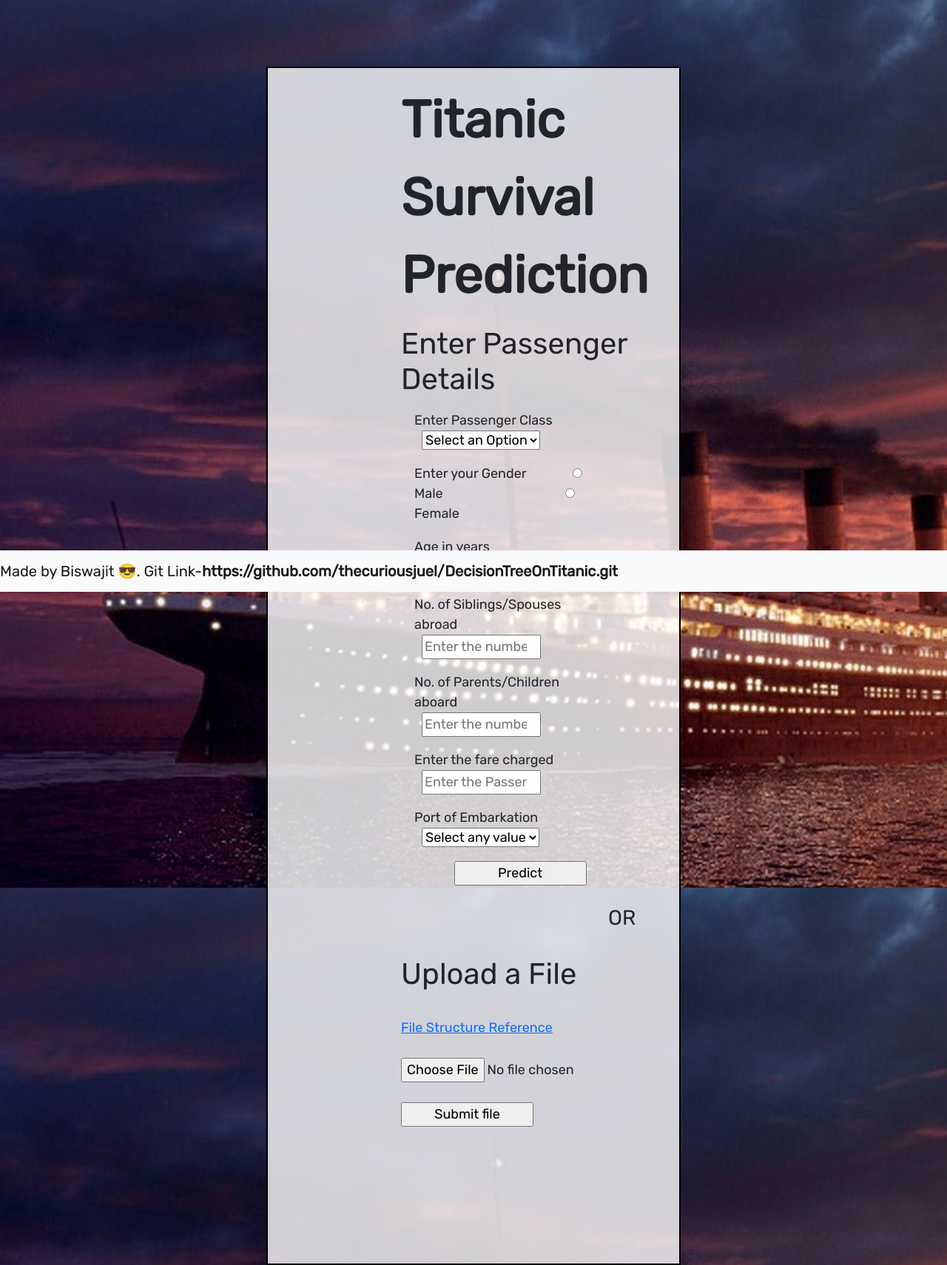
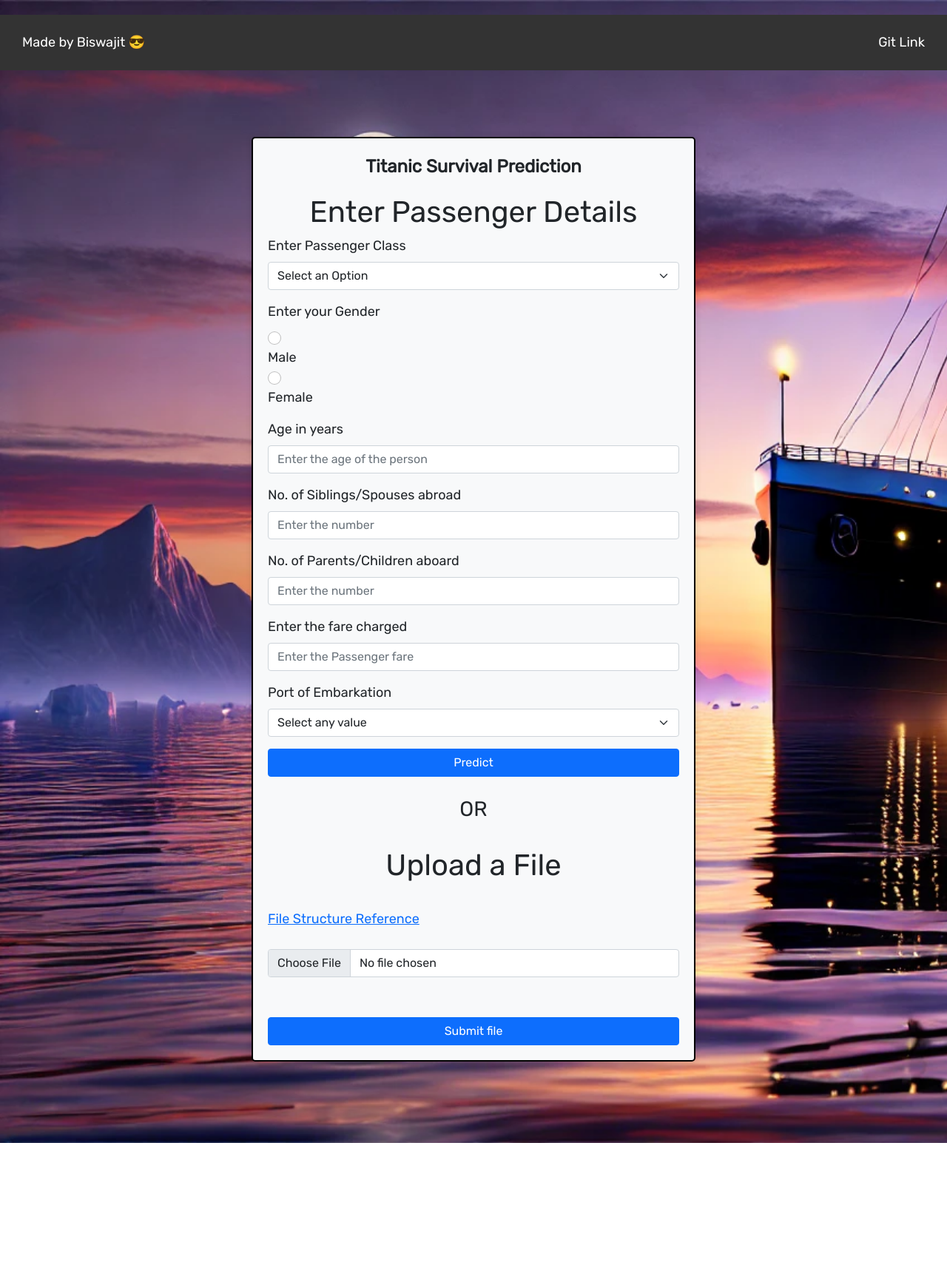
Before and after one commit to thecuriousjuel/DecisionTreeOnTitanic, a Flask app: page / in a window 1280 px wide. Shown: the whole page at 74% size. After the commit the page ends 1545 px from the top, so only its background shows below. Run offline with Flask 3, Linux system fonts and the light colour scheme.

Commit message:
Responsive design added

```diff
--- a/main.py
+++ b/main.py
@@ -2,18 +2,33 @@
 import joblib
 import pandas as pd
 
-
+# Initialize Flask app
 app = Flask(__name__)
+# Set maximum content length for file uploads
 app.config['MAX_CONTENT_LENGTH'] = 10 * 1000 * 1000
-
 
 @app.route('/', methods=['GET'])
 def homepage():
+    """
+    Render the homepage.
+
+    Returns:
+        Rendered HTML template for the homepage.
+    """
     return render_template('index.html')
-
 
 @app.route('/predict_data', methods=['POST'])
 def predict_data():
+    """
+    Handle POST requests to predict survival based on form data.
+
+    Extracts data from the form, creates a DataFrame, preprocesses the data,
+    and makes a prediction using the pre-trained model.
+
+    Returns:
+        Rendered HTML template with the prediction result.
+    """
+    # Extract form data
     pclass = request.form['pclass']
     sex = request.form['sex']
     age = request.form['age']
@@ -22,39 +37,69 @@
     fare = request.form['fare']
     embarked = request.form['embarked']
 
+    # Create DataFrame from form data
     df = pd.DataFrame([[pclass, sex, age, sibsp, parch, fare, embarked]], columns=['Pclass', 'Sex', 'Age', 'SibSp', 'Parch', 'Fare', 'Embarked'])
 
+    # Preprocess data and make prediction
     output = preprocess_and_model(df)
 
+    # Render output template with prediction result
     return render_template('output.html', data=df.values, columns=df.columns, output=output)
-
 
 @app.route('/predict_file', methods=['POST'])
 def predict_file():
+    """
+    Handle POST requests to predict survival based on uploaded CSV file.
+
+    Reads the CSV file, preprocesses the data, and makes a prediction using the pre-trained model.
+
+    Returns:
+        Rendered HTML template with the prediction result.
+    """
+    # Get uploaded file
     file = request.files['file']
 
+    # Check if the file is a CSV
     if file.filename.rsplit('.')[-1] not in ['csv', 'CSV']:
         return render_template('index.html', output='Invalid file. Allowed files [CSV]')
 
+    # Read CSV file into DataFrame
     df = pd.read_csv(file)
+
+    # Preprocess data and make prediction
     output = preprocess_and_model(df)
 
+    # Render output template with prediction result
     return render_template('output.html', data=df.values, columns=df.columns, output=output)
 
+def preprocess_and_model(df):
+    """
+    Preprocess the input DataFrame and make a prediction using the pre-trained model.
 
-def preprocess_and_model(df):
+    Args:
+        df (pd.DataFrame): Input data.
+
+    Returns:
+        np.ndarray: Prediction result.
+    """
+    # Define feature names
     features_name = ['Pclass', 'Sex', 'Age', 'SibSp', 'Parch', 'Fare', 'Embarked']
 
+    # Select relevant features
     df = df[features_name].copy()
 
+    # Load pre-trained transformers and model
     full_transformer = joblib.load('model/full_transformer.pickle')
     tree_clf = joblib.load('model/tree_clf.pickle')
 
+    # Preprocess data
     prepared_data = full_transformer.transform(df)
+
+    # Make prediction
     prediction = tree_clf.predict(prepared_data)
 
     return prediction
 
-
 if __name__ == '__main__':
+    # Run Flask app in debug mode
     app.run(debug=True)
--- a/static/index_style.css
+++ b/static/index_style.css
@@ -1,47 +1,133 @@
-@import url('https://fonts.googleapis.com/css2?family=Rubik&display=swap');
+@import url("https://fonts.googleapis.com/css2?family=Rubik&display=swap");
 
-body{
-    font-family: 'Rubik', sans-serif;
-    font-size: large;
-    background-image: url('pic.jpg');
-    background-size: auto;
+body {
+  font-family: "Rubik", sans-serif;
+  font-size: large;
+  background-image: url("pic.png");
+  background-size: cover;
+  padding-top: 20px;
+  padding-bottom: 20px;
 }
 
-.form-data{
-    background-color: rgba(255, 255, 255, 0.801);
-    border: solid black 2px;
-    margin-left: 20em;
-    margin-right: 20em;
-    margin-top: 5em;
-    padding: 1em;
-    height: 90em;
-    padding-left: 10em;
+.form-data {
+  background-color: #f8f9fa;
+  padding: 20px;
+  border-radius: 5px;
+  box-shadow: 0 0 10px rgba(0, 0, 0, 0.1);
+  border: solid black 2px;
+  margin: 5em auto;
+  max-width: 600px;
 }
 
-label{
-    display: inline-block;
-    width: 200px;
+label {
+  display: inline-block;
+  width: 100%;
 }
 
-.input-field{
-    margin: 1em;
+.input-field {
+  margin: 1em 0;
 }
 
-.data-field{
-    margin-left: 10px;
-}
-.submit-button{
-    margin-left: 20%;
+.data-field {
+  margin-left: 10px;
 }
 
-h3{
-    margin-left: 10em;
-}
-.form-data .bigger{
-    font-size: 70px;
-    font-weight: bold;
+.submit-button {
+  display: block;
+  width: 100%;
 }
 
-input[type=number], input[type=submit] {
-    width: 50%;
+h3 {
+  text-align: center;
+}
+
+.form-data .bigger {
+  font-size: 1.5rem;
+  font-weight: bold;
+  margin-bottom: 20px;
+}
+
+input[type="number"],
+input[type="submit"] {
+  width: 100%;
+}
+
+.container {
+  max-width: 960px;
+}
+
+/* Navbar styles */
+.navbar {
+  display: flex;
+  justify-content: space-between;
+  align-items: center;
+  background-color: #333;
+  padding: 10px;
+}
+
+.navbar a {
+  color: white;
+  text-decoration: none;
+  padding: 14px 20px;
+  display: block;
+}
+
+.navbar a:hover {
+  background-color: #ddd;
+  color: black;
+}
+
+.navbar .menu-icon {
+  display: none;
+}
+
+.navbar.responsive .navbar-links a {
+  display: block;
+  text-align: left;
+}
+
+/* Media Queries for responsiveness */
+@media (max-width: 768px) {
+  .form-data {
+    margin: 2em auto;
+    padding: 15px;
   }
+
+  .submit-button {
+    width: 100%;
+  }
+
+  input[type="number"],
+  input[type="submit"] {
+    width: 100%;
+  }
+
+  .navbar .navbar-links a {
+    display: none;
+  }
+
+  .navbar .menu-icon {
+    display: block;
+    cursor: pointer;
+  }
+
+  .navbar.responsive .navbar-links a {
+    display: block;
+  }
+}
+
+@media (max-width: 576px) {
+  .form-data {
+    margin: 1em auto;
+    padding: 10px;
+  }
+
+  .submit-button {
+    width: 100%;
+  }
+
+  input[type="number"],
+  input[type="submit"] {
+    width: 100%;
+  }
+}
--- a/templates/index.html
+++ b/templates/index.html
@@ -4,27 +4,34 @@
 <head>
     <meta charset="UTF-8">
     <!-- Required meta tags -->
-    <meta charset="utf-8">
     <meta name="viewport" content="width=device-width, initial-scale=1">
 
     <!-- Bootstrap CSS -->
     <link href="https://cdn.jsdelivr.net/npm/bootstrap@5.1.1/dist/css/bootstrap.min.css" rel="stylesheet"
         integrity="sha384-F3w7mX95PdgyTmZZMECAngseQB83DfGTowi0iMjiWaeVhAn4FJkqJByhZMI3AhiU" crossorigin="anonymous">
 
-    <link rel="stylesheet" href="static/index_style.css">
+    <link rel="stylesheet" href="{{ url_for('static', filename='index_style.css') }}">
 
     <title>Titanic Survival using Decision Tree</title>
 </head>
 
 <body>
-    <div class="full-body">
+    <nav class="navbar">
+        <a href="https://github.com/JuelBasak/DecisionTreeOnTitanic.git" target="_blank">Made by Biswajit 😎</a>
+        <span class="menu-icon" onclick="toggleMenu()">&#9776;</span>
+        <div class="navbar-links">
+            <a href="https://github.com/thecuriousjuel/DecisionTreeOnTitanic.git" target="_blank">Git Link</a>
+        </div>
+    </nav>
+
+    <div class="container">
         <div class="form-data">
-            <p class="bigger">Titanic Survival Prediction</p>
-            <h1>Enter Passenger Details</h1>
+            <p class="bigger text-center">Titanic Survival Prediction</p>
+            <h1 class="text-center">Enter Passenger Details</h1>
             <form action="/predict_data" method="POST">
-                <div class="input-field">
-                    <label for="pclass">Enter Passenger Class</label>
-                    <select name="pclass" id="pclass" class="data-field" required>
+                <div class="mb-3">
+                    <label for="pclass" class="form-label">Enter Passenger Class</label>
+                    <select name="pclass" id="pclass" class="form-select" required>
                         <option value="">Select an Option</option>
                         <option value="1">Class 1</option>
                         <option value="2">Class 2</option>
@@ -32,60 +39,62 @@
                     </select>
                 </div>
 
-                <div class="input-field">
-                    <label for="sex">Enter your Gender</label>
-
-                    <input type="radio" id="male" value="male" name="sex" class="data-field" required>
-                    <label for="male">Male</label>
-
-                    <input type="radio" id="female" value="female" name="sex">
-                    <label for="female">Female</label>
+                <div class="mb-3">
+                    <label for="sex" class="form-label">Enter your Gender</label>
+                    <div>
+                        <input type="radio" id="male" value="male" name="sex" class="form-check-input" required>
+                        <label for="male" class="form-check-label">Male</label>
+                    </div>
+                    <div>
+                        <input type="radio" id="female" value="female" name="sex" class="form-check-input">
+                        <label for="female" class="form-check-label">Female</label>
+                    </div>
                 </div>
 
-                <div class="input-field">
-                    <label for="age">Age in years</label>
+                <div class="mb-3">
+                    <label for="age" class="form-label">Age in years</label>
                     <input type="number" placeholder="Enter the age of the person" id="age" name="age"
-                        class="data-field" min="0" max="100" required>
+                        class="form-control" min="0" max="100" required>
                 </div>
-                <div class="input-field">
-                    <label for="sibsp">No. of Siblings/Spouses abroad</label>
-                    <input type="number" placeholder="Enter the number" id="sibsp" name="sibsp" class="data-field"
+                <div class="mb-3">
+                    <label for="sibsp" class="form-label">No. of Siblings/Spouses abroad</label>
+                    <input type="number" placeholder="Enter the number" id="sibsp" name="sibsp" class="form-control"
                         min="0" max="100" required>
                 </div>
-                <div class="input-field">
-                    <label for="parch">No. of Parents/Children aboard</label>
-                    <input type="number" placeholder="Enter the number" id="parch" name="parch" class="data-field"
+                <div class="mb-3">
+                    <label for="parch" class="form-label">No. of Parents/Children aboard</label>
+                    <input type="number" placeholder="Enter the number" id="parch" name="parch" class="form-control"
                         min="0" max="100" required>
                 </div>
-                <div class="input-field">
-                    <label for="fare">Enter the fare charged</label>
-                    <input type="number" placeholder="Enter the Passenger fare" id="fare" name="fare" class="data-field"
-                        min="0" max="10000" required>
+                <div class="mb-3">
+                    <label for="fare" class="form-label">Enter the fare charged</label>
+                    <input type="number" placeholder="Enter the Passenger fare" id="fare" name="fare"
+                        class="form-control" min="0" max="10000" required>
                 </div>
-                <div class="input-field">
-                    <label for="embarked">Port of Embarkation</label>
-                    <select name="embarked" id="embarked" class="data-field" required selected>
+                <div class="mb-3">
+                    <label for="embarked" class="form-label">Port of Embarkation</label>
+                    <select name="embarked" id="embarked" class="form-select" required>
                         <option value="">Select any value</option>
                         <option value="C">Cherbourg</option>
                         <option value="Q">Queenstown</option>
                         <option value="S">Southampton</option>
                     </select>
                 </div>
-                <input type="submit" value="Predict" class="submit-button">
+                <input type="submit" value="Predict" class="btn btn-primary">
             </form>
             <br>
-            <h3>OR</h3>
+            <h3 class="text-center">OR</h3>
             <br>
-            <h1>Upload a File</h1>
+            <h1 class="text-center">Upload a File</h1>
             <br>
             <a href="https://github.com/JuelBasak/DecisionTreeOnTitanic/blob/main/Sample%20File/test.csv"
                 target="_blank">File Structure Reference</a>
             <br><br>
 
             <form action="/predict_file" method="POST" enctype="multipart/form-data">
-                <input type="file" name="file" />
+                <input type="file" name="file" class="form-control" />
                 <br><br>
-                <input type="submit" value="Submit file">
+                <input type="submit" value="Submit file" class="btn btn-primary">
             </form>
 
             {% if output %}
@@ -98,11 +107,12 @@
 
     </div>
 
-    <nav class="navbar fixed-bottom navbar-light bg-light">
-        <a class="navbar-brand" href="https://github.com/JuelBasak/DecisionTreeOnTitanic.git" target="_blank">Made by
-            Biswajit 😎. Git
-            Link-<strong>https://github.com/thecuriousjuel/DecisionTreeOnTitanic.git</strong></a>
-    </nav>
+    <script>
+        function toggleMenu() {
+            var navbar = document.querySelector('.navbar');
+            navbar.classList.toggle('responsive');
+        }
+    </script>
 
     <script src="https://cdn.jsdelivr.net/npm/bootstrap@5.1.1/dist/js/bootstrap.bundle.min.js"
         integrity="sha384-/bQdsTh/da6pkI1MST/rWKFNjaCP5gBSY4sEBT38Q/9RBh9AH40zEOg7Hlq2THRZ"
```
Also changed, not shown: static/output_style.css (+58 -9 lines), templates/output.html (+14 -8 lines), static/pic.jpg (deleted), static/pic.png (added).
